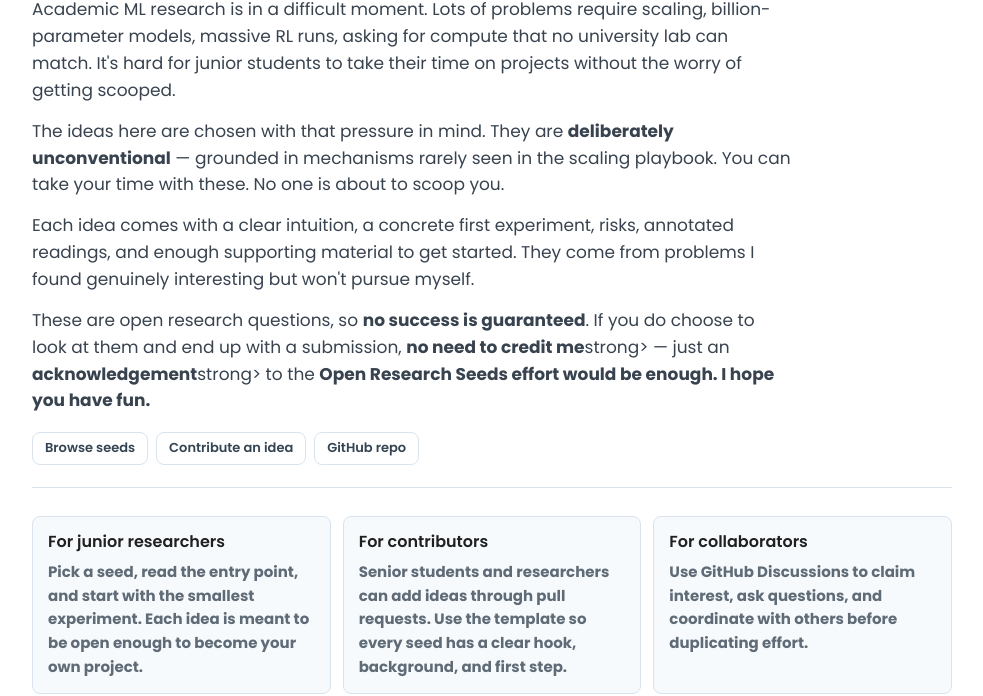
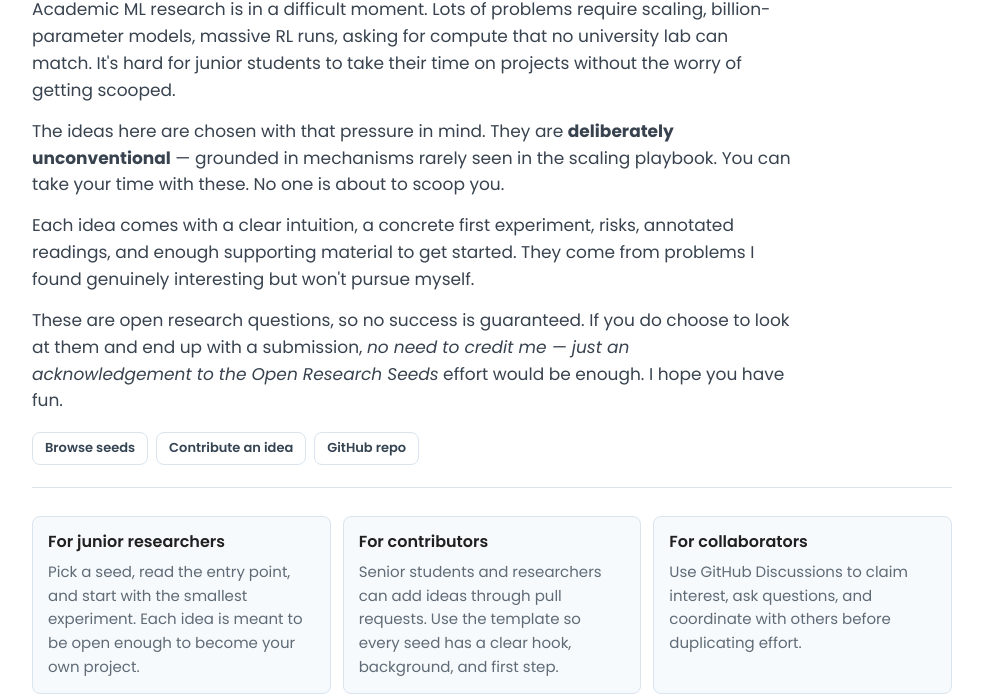
Before and after one commit to AntheaLi/open-research-seeds, a plain HTML site: page index.html in a window 1280 px wide. Shown: the part 142-838 px from the top of the page, without its empty margins (148-1131 px from the left). Drawn offline with Linux system fonts and the light colour scheme.

Commit message:
Fix HTML formatting and improve readability

```diff
--- a/index.html
+++ b/index.html
@@ -25,7 +25,7 @@
         Each idea comes with a clear intuition, a concrete first experiment, risks, annotated readings, and enough supporting material to get started. They come from problems I found genuinely interesting but won't pursue myself.
       </p>
       <p class="hero-copy">
-        These are open research questions, so <strong>no success is guaranteed</strong>. If you do choose to look at them and end up with a submission, <strong>no need to credit me</strong>strong> — just an <strong>acknowledgement</strong>strong> to the <strong>Open Research Seeds<strong> effort would be enough. I hope you have fun.
+        These are open research questions, so no success is guaranteed. If you do choose to look at them and end up with a submission, <i> no need to credit me — just an acknowledgement to the Open Research Seeds</i> effort would be enough. I hope you have fun.
       </p>
       <div class="hero-actions" aria-label="Primary links">
         <a href="#ideas">Browse seeds</a>
```
